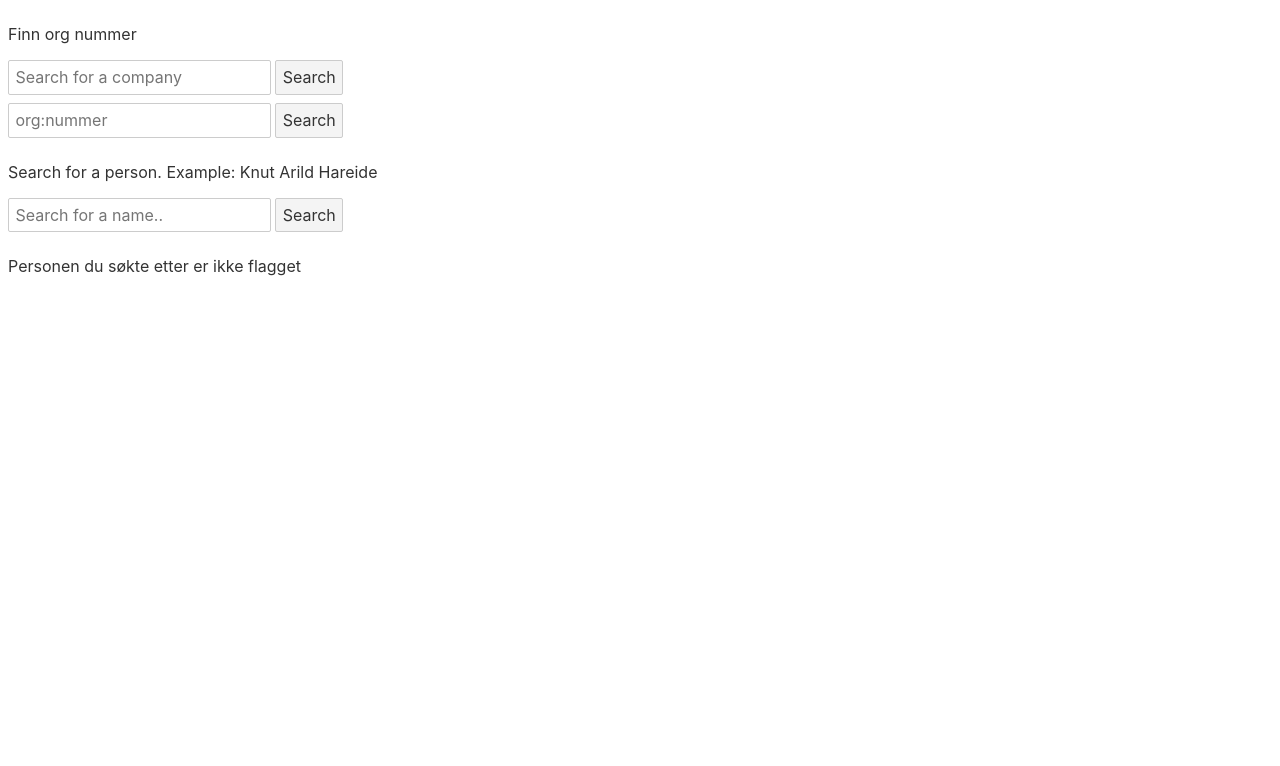
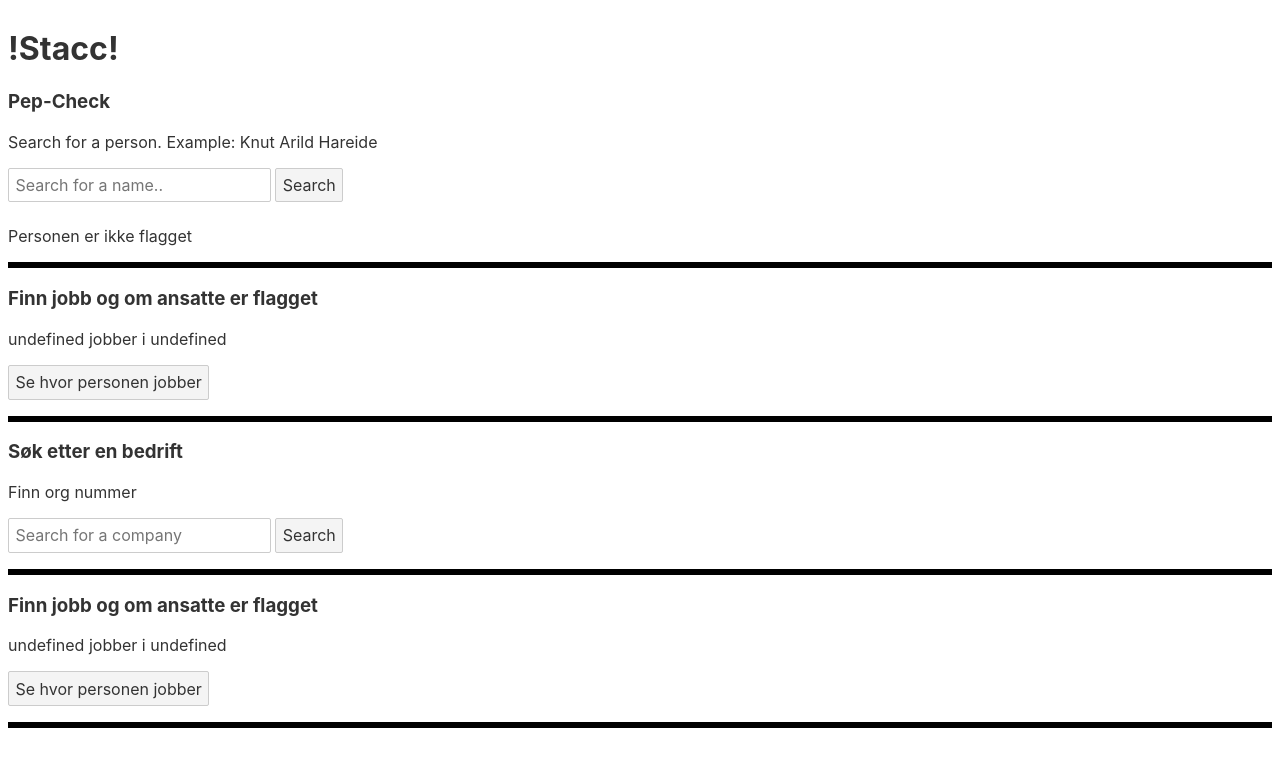
Before and after one commit to danielnyvoll/Stacc2022_CodeChallenge, a Svelte app: page / in a window 1280 px wide. Shown: the top 766 px of the page. Built offline with nearby package versions, Linux system fonts and the light colour scheme.

Commit message:
Fixed pep check

```diff
--- a/src/App.svelte
+++ b/src/App.svelte
@@ -1,9 +1,22 @@
 <script>
-	import Data from "./Data.svelte";
+	import PepCheck from "./PepCheck.svelte";
+	import Employees from "./EmployeesCompany.svelte";
+	import Company from "./Company.svelte";
+	import EmployeesCompany from "./EmployeesCompany.svelte";
+	import { navn } from './store.js';
+
+	let name;
+	navn.subscribe(navn => {
+		name = navn;
+	});
 </script>
 
 <main>
-	<Data/>
+	<h1>{name}</h1>
+	<PepCheck/>
+	<Employees/>
+	<Company/>
+	<EmployeesCompany/>
 </main>
 
 <style>
--- /dev/null
+++ b/src/Company.svelte
@@ -0,0 +1,24 @@
+<script>
+
+    let companyNumber = [];
+    let bedrift;
+    async function searchCompany() {
+        const res = await fetch(`https://data.brreg.no/enhetsregisteret/api/enheter?navn=${bedrift}&konkurs=false`);
+		const data = await res.json();
+        companyNumber = data._embedded.enheter;
+        console.log(companyNumber);
+    }
+</script>
+
+<main>
+    <div>
+        <h3>Søk etter en bedrift</h3>
+        <p>Finn org nummer</p>
+        <input type="search" name="name" bind:value={bedrift} placeholder="Search for a company">
+        <button id="search" on:click={searchCompany}>Search</button>
+        {#each companyNumber as match}
+            <p>{match.navn} med org nummer: {match.organisasjonsnummer}</p>
+        {/each}
+        </div>
+        <hr style="height:6px;border-width:0;color:black;background-color:black">
+</main>
--- a/src/Data.svelte
+++ /dev/null
@@ -1,77 +0,0 @@
-<script>
-import { onMount } from 'svelte';
-let companyData = [];
-let personInCompanyData = [];
-let personHits;
-let job;
-let bedrift;
-let companyNumber= [];
-
-
-async function searchCompany() {
-        const res = await fetch(`https://data.brreg.no/enhetsregisteret/api/enheter?navn=${bedrift}&konkurs=false`);
-		const data = await res.json();
-        companyNumber = data._embedded.enheter;
-        console.log(companyNumber);
-}
-
-async function searchEmployees() {
-        const res = await fetch(`https://data.brreg.no/enhetsregisteret/api/enheter/${nummer}/roller`);
-		const data = await res.json();
-        companyNumber = data.rollegrupper;
-        console.log(companyNumber);
-}
-
-
-async function getName() {
-        const res = await fetch(`https://code-challenge.stacc.dev/api/pep?name=${name}`);
-        const data = await res.json()
-        console.log(data)
-        hits = data.numberOfHits
-        personHits = data.hits[0].aliases
-        job = data.hits[0].dataset
-        console.log(job)
-        console.log(personHits)
-        console.log(hits)
-    }
-
-let name = "";
-let hits="";
-let nummer;
-let sjef;
-</script>
-
-<main>
-    <p>Finn org nummer</p>
-    <input type="search" name="name" bind:value={bedrift} placeholder="Search for a company">
-    <button id="search" on:click={searchCompany}>Search</button>
-    {#each companyNumber as match}
-        <p>{match.navn} med org nummer: {match.organisasjonsnummer}</p>
-    {/each}
-
-<div>
-    <input type="search" name="name" bind:value={nummer} placeholder="org:nummer">
-    <button id="search" on:click={searchEmployees}>Search</button>
-    {#each companyNumber as roles}
-    {console.log(roles)}
-        {#each roles.roller as ansatt}
-            {name = ansatt.person.navn.etternavn}
-            {getName}
-            <p>{name}</p>
-        {/each}
-    {/each}
-</div>
-
-
-    <div>
-        <p>Search for a person. Example: Knut Arild Hareide</p>
-    <input type="search" name="name" bind:value={name} placeholder="Search for a name..">
-    <button id="search" on:click={getName}>Search</button>
-
-    {#if hits > 0}
-        <p>{personHits} er flagget</p>
-    {:else}
-        <p>Personen du søkte etter er ikke flagget</p>
-    {/if}
-    </div>
-</main>
--- /dev/null
+++ b/src/EmployeesCompany.svelte
@@ -0,0 +1,55 @@
+<script>
+    import { navn } from './store.js';
+    let person;
+    let companyNumber = [];
+    let bedrift;
+    const map = new Map();
+    let test;
+    navn.subscribe(navn => {
+		test = navn;
+	});
+
+    async function searchCompany() {
+        const res = await fetch(`https://data.brreg.no/enhetsregisteret/api/enheter`);//Finner alle bedrifter
+		const data = await res.json();
+        console.log(data);
+        for(let i =0; i < data._embedded.enheter.length; i++) {
+            companyNumber.push(data._embedded.enheter[i].organisasjonsnummer);//Legger til alle org nummer. MAX 20
+        }
+        console.log(companyNumber);
+        console.log(companyNumber.length);
+        for(let j=0; j<3; j++) {
+            let nummer = companyNumber[j];
+            console.log(nummer);
+            const res = await fetch(`https://data.brreg.no/enhetsregisteret/api/enheter/${nummer}/roller?fraAntallAnsatte=2`);//Finner roller i bedriftene
+		    const data = await res.json();
+            console.log(data.rollegrupper);
+
+//Går igjennom alle rollene og finner navn og etternavn som legges til i map med: key = org.nummer og value= fornavn + etternavn
+            for(let k=0; k<data.rollegrupper.length; k++) {
+                console.log(data);
+                map.set(nummer, data.rollegrupper[k].roller[k].person.navn.fornavn + " " + data.rollegrupper[k].roller[k].person.navn.etternavn);
+            }
+        }
+        console.log(map);
+            map.forEach(function(value, key) {
+                if(test == value){
+                    bedrift = key;
+                    person = value;
+                }
+	            console.log(key + " = " + value);
+        })
+    }
+</script>
+
+<main>
+    <h3>Finn jobb og om ansatte er flagget</h3>
+    <p>{person} jobber i {bedrift}</p>
+    <div>
+        <button id="search" on:click={searchCompany}>Se hvor personen jobber</button>
+        {#each companyNumber as match}
+            <p>{match.navn} med org nummer: {match.organisasjonsnummer}</p>
+        {/each}
+        </div>
+        <hr style="height:6px;border-width:0;color:black;background-color:black">
+</main>
--- /dev/null
+++ b/src/PepCheck.svelte
@@ -0,0 +1,30 @@
+<script>
+    import { navn } from './store.js';
+    let name = "";
+    let hits;
+    let personHits;
+
+    async function getName() {
+        navn.update(navn => name);
+        const res = await fetch(`https://code-challenge.stacc.dev/api/pep?name=${name}`);
+        const data = await res.json()
+        hits = data.numberOfHits
+        console.log(data.hits)
+        personHits = data.hits[0].name
+    }
+</script>
+
+<main>
+    <div>
+        <h3>Pep-Check</h3>
+        <p>Search for a person. Example: Knut Arild Hareide</p>
+    <input type="search" name="name" bind:value={name} placeholder="Search for a name..">
+    <button id="search" on:click={getName}>Search</button>
+    {#if hits > 0}
+        <p>{personHits} er flagget</p>
+    {:else}
+        <p>Personen er ikke flagget</p>
+    {/if}
+    </div>
+    <hr style="height:6px;border-width:0;color:black;background-color:black">
+</main>
--- /dev/null
+++ b/src/store.js
@@ -0,0 +1,3 @@
+import { writable } from 'svelte/store';
+
+export const navn = writable("!Stacc!");
```
Also changed, not shown: src/Employees.svelte (added, +29 -0 lines).
